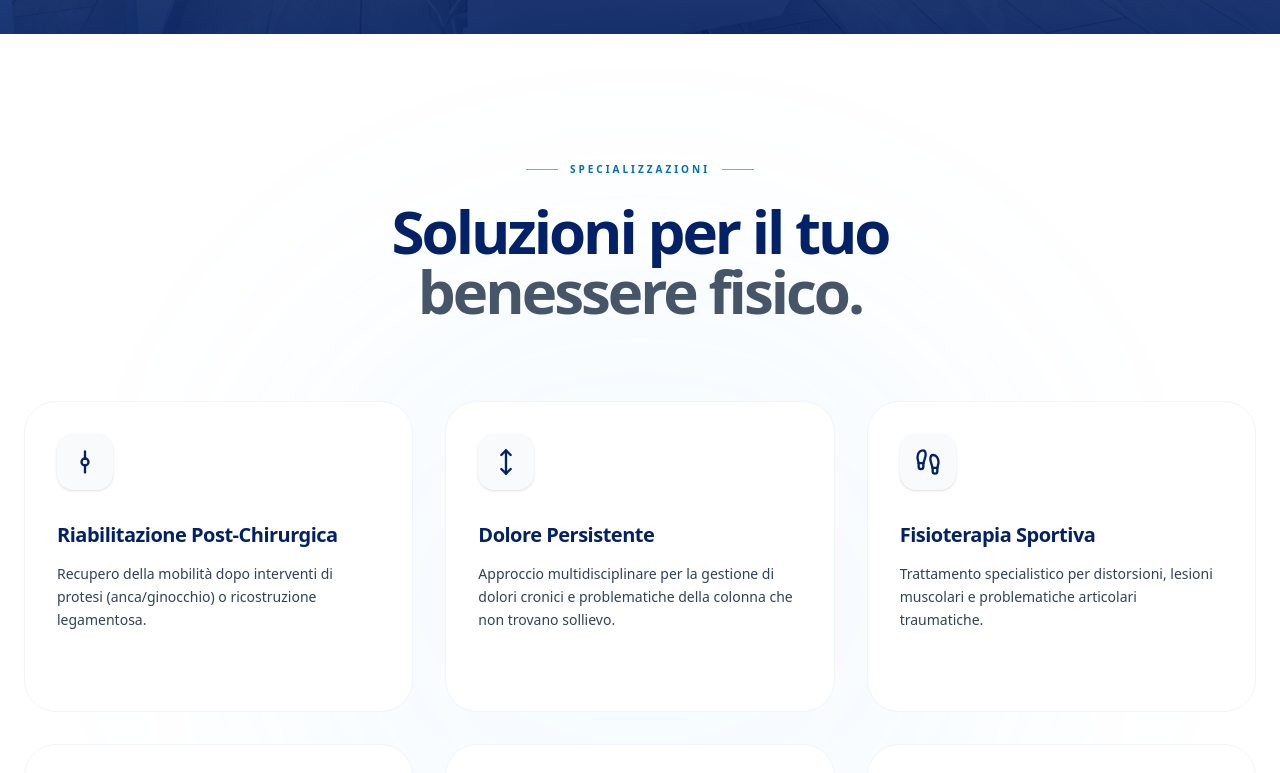
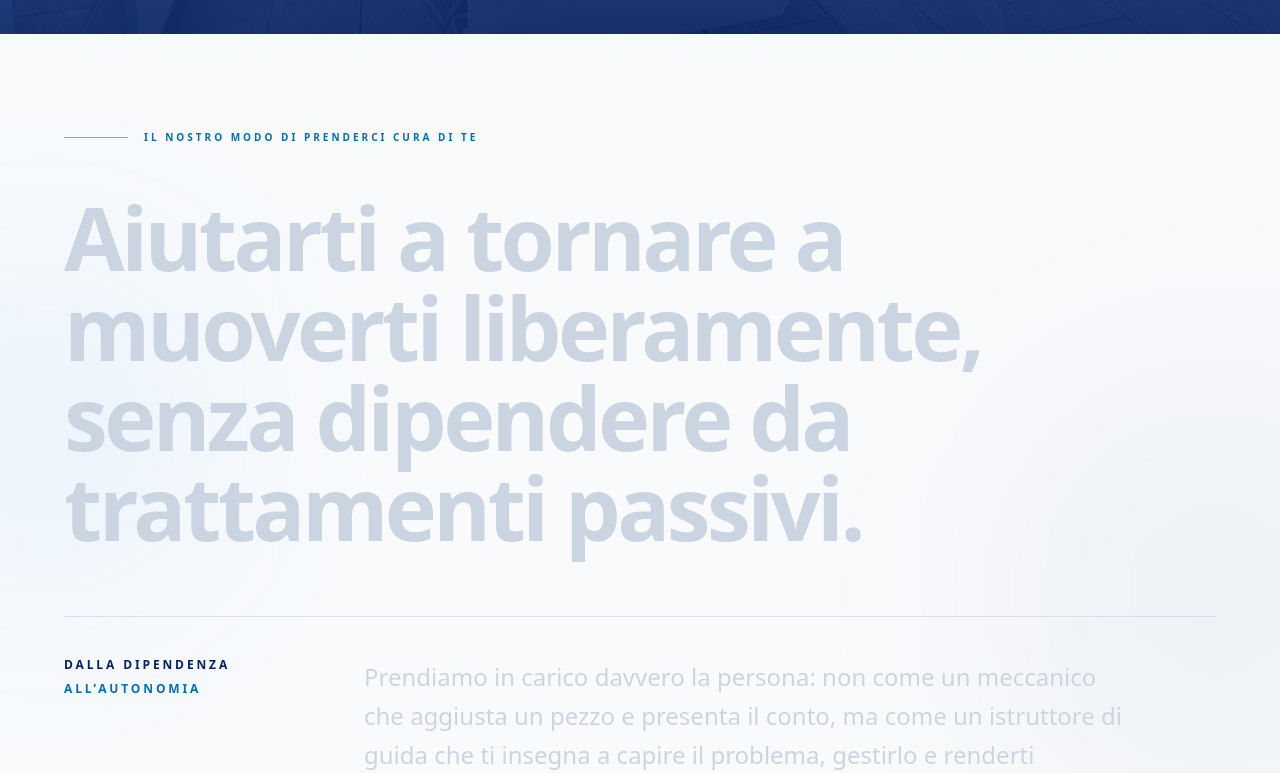
Before and after one commit to thinhdutong00/fisioterapia-malavasi-sito-principale, a Next.js app: page / in a window 1280 px wide. Shown: the part 900-1673 px from the top of the page. Built offline with nearby package versions, Linux system fonts and the light colour scheme.

Commit message:
Aggiunge manifesto interattivo in homepage

```diff
--- /dev/null
+++ b/app/components/ScrollManifesto.tsx
@@ -0,0 +1,184 @@
+"use client";
+
+import { useEffect, useRef, useState } from "react";
+
+type CopySegment = {
+  text: string;
+  accent?: boolean;
+};
+
+type Word = {
+  text: string;
+  accent: boolean;
+};
+
+const headline = [
+  { text: "Aiutarti a tornare a" },
+  { text: "muoverti liberamente,", accent: true },
+  { text: "senza dipendere da trattamenti passivi." },
+];
+
+const explanation = [
+  { text: "Prendiamo in carico davvero la persona: non come un meccanico che aggiusta un pezzo e presenta il conto, ma come un" },
+  { text: "istruttore di guida", accent: true },
+  { text: "che ti insegna a capire il problema, gestirlo e renderti autonomo. Lo facciamo attraverso percorsi di" },
+  { text: "esercizio terapeutico", accent: true },
+  { text: "e" },
+  { text: "Cognitive Functional Therapy (CFT),", accent: true },
+  { text: "perché il tuo corpo funzioni meglio anche senza di noi." },
+];
+
+const fadedColor = [203, 213, 225];
+const primaryColor = [2, 33, 102];
+const accentColor = [0, 110, 184];
+
+function toWords(segments: CopySegment[]): Word[] {
+  return segments.flatMap((segment) =>
+    segment.text.split(/\s+/).map((text) => ({
+      text,
+      accent: segment.accent ?? false,
+    })),
+  );
+}
+
+function clamp(value: number) {
+  return Math.min(Math.max(value, 0), 1);
+}
+
+function rangeProgress(progress: number, start: number, end: number) {
+  return clamp((progress - start) / (end - start));
+}
+
+function mixColor(target: number[], amount: number) {
+  const channels = fadedColor.map((channel, index) =>
+    Math.round(channel + (target[index] - channel) * amount),
+  );
+
+  return `rgb(${channels.join(" ")})`;
+}
+
+function ProgressiveText({
+  segments,
+  progress,
+}: {
+  segments: CopySegment[];
+  progress: number;
+}) {
+  const words = toWords(segments);
+
+  return (
+    <span aria-hidden="true">
+      {words.map((word, index) => {
+        const wordProgress = clamp(progress * (words.length + 5) - index);
+        const target = word.accent ? accentColor : primaryColor;
+
+        return (
+          <span key={`${word.text}-${index}`} style={{ color: mixColor(target, wordProgress) }}>
+            {word.text}
+            {index < words.length - 1 ? " " : ""}
+          </span>
+        );
+      })}
+    </span>
+  );
+}
+
+export default function ScrollManifesto() {
+  const sectionRef = useRef<HTMLElement>(null);
+  const frameRef = useRef<number | null>(null);
+  const [progress, setProgress] = useState(0);
+
+  useEffect(() => {
+    const section = sectionRef.current;
+    const reducedMotion = window.matchMedia("(prefers-reduced-motion: reduce)");
+
+    if (!section) {
+      return;
+    }
+
+    if (reducedMotion.matches) {
+      const reducedMotionFrame = window.requestAnimationFrame(() => setProgress(1));
+      return () => window.cancelAnimationFrame(reducedMotionFrame);
+    }
+
+    const updateProgress = () => {
+      frameRef.current = null;
+      const rect = section.getBoundingClientRect();
+      const scrollDistance = Math.max(section.offsetHeight - window.innerHeight, 1);
+      setProgress(clamp(-rect.top / scrollDistance));
+    };
+
+    const requestUpdate = () => {
+      if (frameRef.current === null) {
+        frameRef.current = window.requestAnimationFrame(updateProgress);
+      }
+    };
+
+    updateProgress();
+    window.addEventListener("scroll", requestUpdate, { passive: true });
+    window.addEventListener("resize", requestUpdate);
+
+    return () => {
+      window.removeEventListener("scroll", requestUpdate);
+      window.removeEventListener("resize", requestUpdate);
+      if (frameRef.current !== null) {
+        window.cancelAnimationFrame(frameRef.current);
+      }
+    };
+  }, []);
+
+  const headlineProgress = rangeProgress(progress, 0.02, 0.58);
+  const explanationProgress = rangeProgress(progress, 0.36, 0.98);
+
+  return (
+    <section
+      ref={sectionRef}
+      aria-labelledby="manifesto-title"
+      className="scroll-manifesto relative min-h-[170svh] bg-[#F8FAFC]"
+    >
+      <div className="sticky top-0 flex min-h-svh items-center overflow-hidden px-6 py-24 md:px-10">
+        <div className="pointer-events-none absolute -left-24 top-1/4 h-72 w-72 rounded-full bg-[#55B4FF]/10 blur-[100px]" />
+        <div className="pointer-events-none absolute -right-32 bottom-1/4 h-96 w-96 rounded-full bg-[#022166]/5 blur-[120px]" />
+
+        <div className="relative z-10 mx-auto w-full max-w-6xl">
+          <div className="mb-8 flex items-center gap-4 md:mb-12">
+            <div className="h-px w-10 bg-[#55B4FF] md:w-16" />
+            <p className="text-[10px] font-black uppercase tracking-[0.3em] text-[#006EB8]">
+              Il nostro modo di prenderci cura di te
+            </p>
+          </div>
+
+          <h2
+            id="manifesto-title"
+            aria-label="Aiutarti a tornare a muoverti liberamente, senza dipendere da trattamenti passivi."
+            className="max-w-5xl text-4xl font-bold leading-[1.02] tracking-[-0.04em] sm:text-5xl md:text-7xl lg:text-[5.5rem]"
+          >
+            <ProgressiveText segments={headline} progress={headlineProgress} />
+          </h2>
+
+          <div className="mt-12 grid gap-8 border-t border-[#022166]/10 pt-8 md:mt-16 md:grid-cols-12 md:gap-12 md:pt-10">
+            <div className="md:col-span-3">
+              <p className="text-xs font-black uppercase tracking-[0.24em] text-[#022166]">
+                Dalla dipendenza
+                <span className="mt-2 block text-[#006EB8]">all’autonomia</span>
+              </p>
+            </div>
+            <p
+              aria-label="Prendiamo in carico davvero la persona: non come un meccanico che aggiusta un pezzo e presenta il conto, ma come un istruttore di guida che ti insegna a capire il problema, gestirlo e renderti autonomo. Lo facciamo attraverso percorsi di esercizio terapeutico e Cognitive Functional Therapy, CFT, perché il tuo corpo funzioni meglio anche senza di noi."
+              className="max-w-3xl text-lg font-medium leading-relaxed md:col-span-9 md:text-2xl md:leading-relaxed"
+            >
+              <ProgressiveText segments={explanation} progress={explanationProgress} />
+            </p>
+          </div>
+
+          <div className="mt-10 h-1 w-full overflow-hidden rounded-full bg-[#022166]/10" aria-hidden="true">
+            <div
+              className="h-full origin-left rounded-full bg-[#55B4FF]"
+              style={{ transform: `scaleX(${progress})` }}
+            />
+          </div>
+        </div>
+      </div>
+    </section>
+  );
+}
--- a/app/globals.css
+++ b/app/globals.css
@@ -128,4 +128,9 @@ scroll-behavior: smooth;
     content-visibility: auto;
     contain-intrinsic-size: 900px;
   }
+
+  main .scroll-manifesto {
+    content-visibility: visible;
+    contain: none;
+  }
 }
--- a/app/page.tsx
+++ b/app/page.tsx
@@ -11,6 +11,7 @@ import {
 import HomeTreatments from './components/HomeTreatments';
 import LocationMap from './components/LocationMap';
 import ReviewsSection from './components/ReviewsSection';
+import ScrollManifesto from './components/ScrollManifesto';
 
 export default function FisioterapiaMalavasi() {
   return (
@@ -82,6 +83,8 @@ export default function FisioterapiaMalavasi() {
           </div>
         </div>
       </section>
+
+      <ScrollManifesto />
 
 {/* --- TRATTAMENTI --- */}
       <section id="servizi" className="relative w-full py-24 md:py-32 px-6 bg-white overflow-hidden">
```
